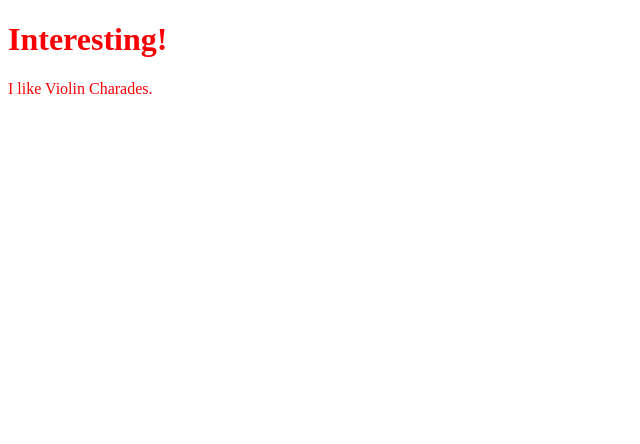
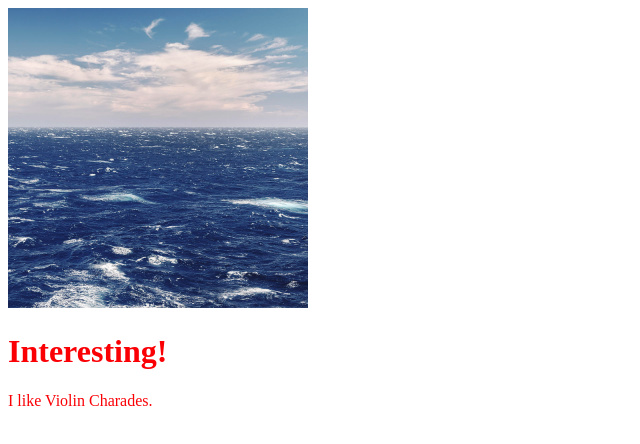
Before and after one commit to Alex-DG/webpack-starter, a website built with webpack: page src/template.html in a window 1280 px wide. Shown: the whole page, without its empty margins (0-640 px from the left). Built offline with nearby package versions, Linux system fonts and the light colour scheme.

Commit message:
Add html loader module to load images from html

```diff
--- a/config/webpack.common.js
+++ b/config/webpack.common.js
@@ -49,6 +49,17 @@ module.exports = {
         use: ['babel-loader'], // Transpile files with Babel and webpack.
       },
 
+      /**
+       * Exports HTML as string. HTML is minimized when the compiler demands
+       * i.e: src=".images/ocean.jpg"
+       *
+       * doc:https://webpack.js.org/loaders/html-loader/
+       */
+      {
+        test: /\.html$/i,
+        loader: 'html-loader',
+      },
+
       // Images
       {
         test: /\.(?:ico|gif|png|jpg|jpeg)$/i,
--- a/package.json
+++ b/package.json
@@ -23,6 +23,7 @@
     "clean-webpack-plugin": "^4.0.0-alpha.0",
     "css-loader": "^5.2.4",
     "css-minimizer-webpack-plugin": "^3.0.0",
+    "html-loader": "^2.1.2",
     "html-webpack-plugin": "^5.3.1",
     "node-sass": "^6.0.0",
     "postcss-loader": "^5.3.0",
--- a/src/styles/index.scss
+++ b/src/styles/index.scss
@@ -5,3 +5,8 @@ html {
   font-size: $font-size;
   color: $font-color;
 }
+
+img {
+  width: auto;
+  height: 300px;
+}
--- a/src/template.html
+++ b/src/template.html
@@ -7,6 +7,6 @@
     <title><%= htmlWebpackPlugin.options.title %></title>
   </head>
   <body>
-    <div id="root"></div>
+    <div id="root"><img src="./images/ocean.jpg" /></div>
   </body>
 </html>
```
Also changed, not shown: 1 other file.
